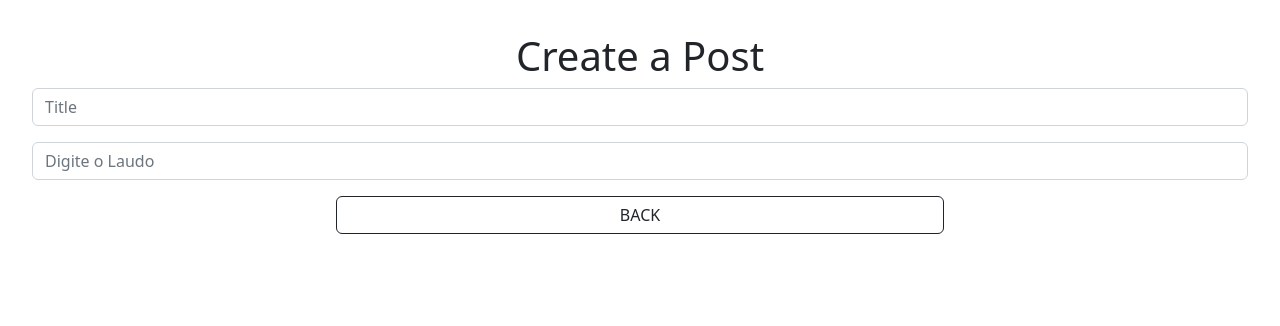
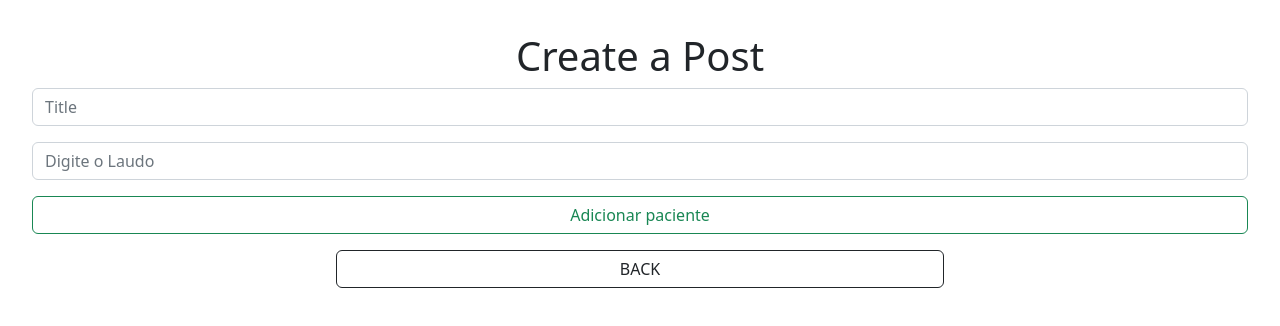
Before and after one commit to gepassos/CRUDPACIENTE, a React (Vite) app in the folder client/: page /create in a window 1280 px wide. Shown: the top 326 px of the page. Built offline with nearby package versions, Linux system fonts and the light colour scheme.

Commit message:
Axios Createpost.jsx ajustes

```diff
--- a/client/package.json
+++ b/client/package.json
@@ -1,6 +1,7 @@
 {
   "name": "client",
   "private": true,
+  "proxy": "http://localhost:3001",
   "version": "0.0.0",
   "type": "module",
   "scripts": {
--- a/client/src/CreatePost.jsx
+++ b/client/src/CreatePost.jsx
@@ -1,7 +1,7 @@
 import { Button, Form } from "react-bootstrap"
 import { useNavigate } from "react-router-dom"
 import { useState, useEffect } from "react"
-
+import axios from "axios"
 function CreatePost() {
 
     const navigate = useNavigate()
@@ -27,6 +27,16 @@ function CreatePost() {
         console.log(paciente);
     }, [paciente])
 
+
+    const handleClick = (event) => {
+
+        event.preventDefault();
+        axios
+            .post("/create", paciente)
+            .then(res => console.log(res))
+            .catch(err => console.log(err))
+
+    }
     return (
         <div >
             <h1>Create a Post</h1>
@@ -47,6 +57,14 @@ function CreatePost() {
                         onChange={handleChange}
                     />
                 </Form.Group>
+                <Button
+                    style={{ marginBottom: "1rem", width: "100%" }}
+                    variant="outline-success"
+                    onClick={(handleClick) => {
+
+                    }}
+
+                >Adicionar paciente</Button>
             </Form>
             <Button
                 style={{ width: "50%" }}
```
